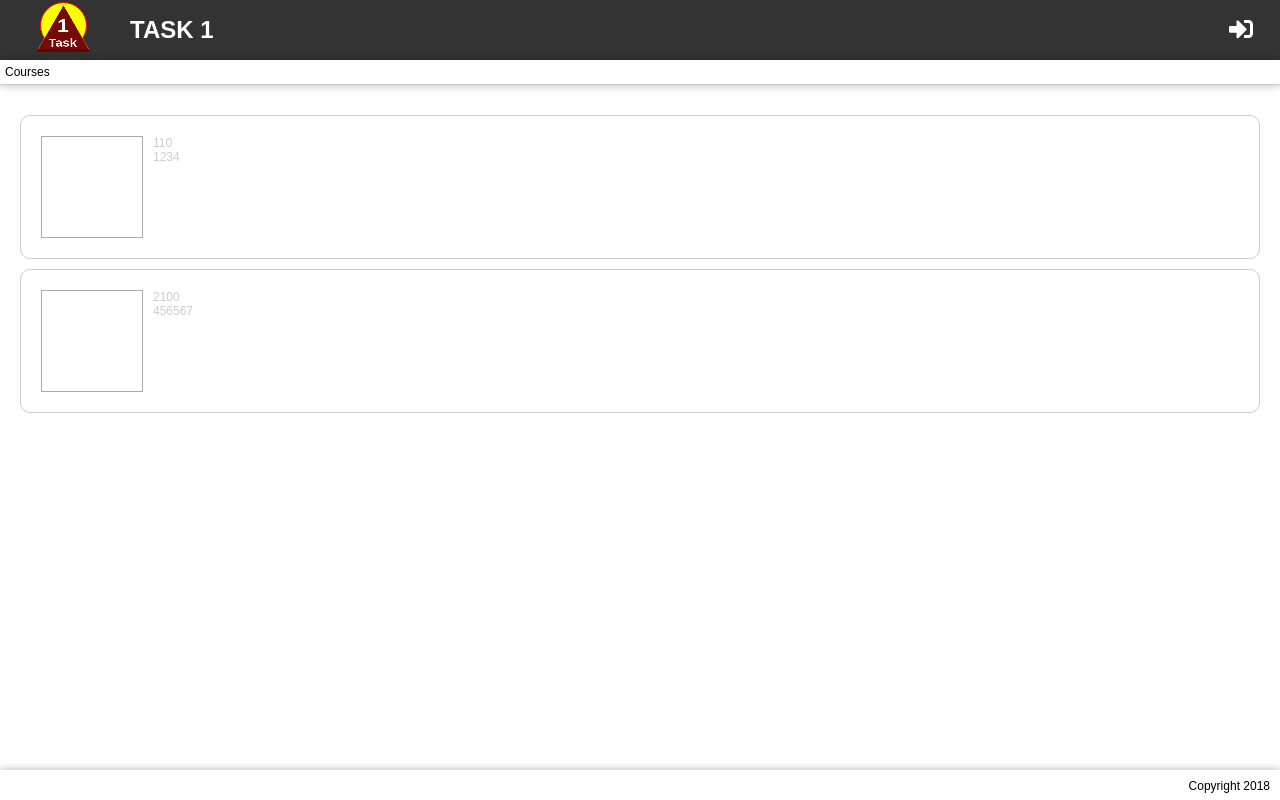
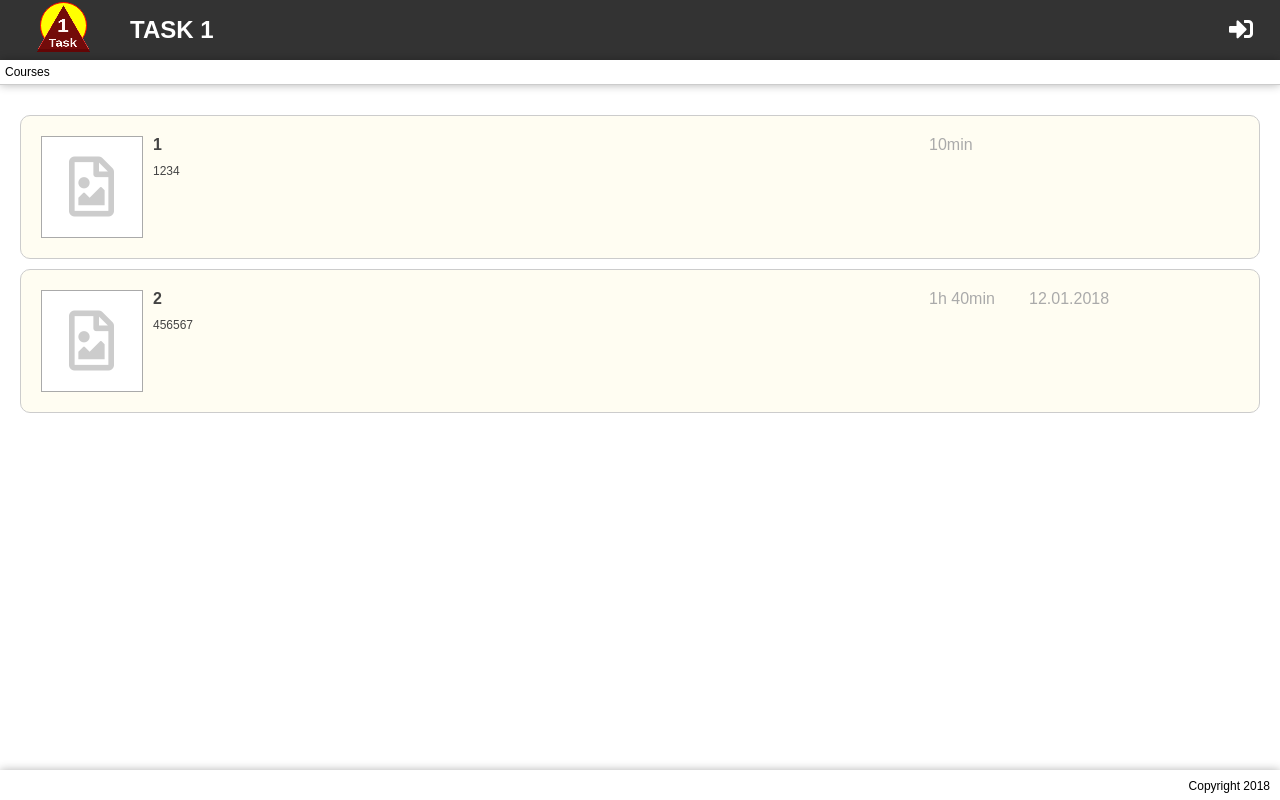
Before and after one commit to Vicktoryan/angular2, an Angular app: page /course-list in a window 1280 px wide. Built offline with nearby package versions, Linux system fonts and the light colour scheme.

Commit message:
update project

```diff
--- a/src/app/interfaces/ICourseItem.ts
+++ b/src/app/interfaces/ICourseItem.ts
@@ -4,5 +4,7 @@ export interface ICourseItem {
   description: string,
   createDate: Date,
   duration: number,
-  startDate: Date
+  startDate: Date,
+  durationHour?: string;
+  durationMinutes?: string;
 }
--- a/src/app/pages/lists/course-list/course-list.service.ts
+++ b/src/app/pages/lists/course-list/course-list.service.ts
@@ -24,7 +24,7 @@ export class CourseListService {
         description: '456567',
         createDate: new Date(),
         duration: 100,
-        startDate: null
+        startDate: new Date()
       }];
       resolve(items);
     });
--- a/src/app/pages/lists/course-list/item-course-list/item-course-list.component.html
+++ b/src/app/pages/lists/course-list/item-course-list/item-course-list.component.html
@@ -1,11 +1,19 @@
 <div class="content">
-  <div class="trumb"></div>
+  <div class="trumb">
+    <i class="far fa-file-image"></i>
+  </div>
   <div class="description">
     <div class="name">
-      <span>{{item.name}}</span>
-      <span>{{item.duration}}</span>
+      <div class="link">{{item.name}}</div>
+      <div class="time">
+        <span>{{item.durationHour}}</span>
+        <span>{{item.durationMinutes}}</span>
+      </div>
+      <div class="startDate">
+        {{item.startDate | date: 'M.dd.yyyy'}}
+      </div>
     </div>
-    <div>{{item.description}}</div>
+    <div class="text">{{item.description}}</div>
   </div>
   <div class="actions">
     <button
--- a/src/app/pages/lists/course-list/item-course-list/item-course-list.component.scss
+++ b/src/app/pages/lists/course-list/item-course-list/item-course-list.component.scss
@@ -5,6 +5,7 @@
   flex-direction: row;
   border-radius: 10px;
   margin-top: 10px;
+  background: #fff3bb30;
 }
 
 .trumb {
@@ -13,14 +14,45 @@
   min-width: 100px;
   max-width: 100px;
   border: 1px solid #aaa;
+  background: #fff;
+  i {
+    color: #ccc;
+    font-size: 60px;
+    margin: 20px 27px;
+  }
 }
 
 .description {
-  font-size: 12px;
-  color: #ccc;
+  color: #444;
   width: 100%;
   padding: 0px 10px;
+  .name {
+    display: flex;
+    flex-direction: row;
+    .link {
+      font-weight: bold;
+      width: 100%;
+    }
+    .time {
+      color: #aaa;
+      width: 100px;
+      min-width: 100px;
+      max-width: 100px;
+    }
+    .startDate {
+      color: #aaa;
+      width: 80px;
+      min-width: 80px;
+      max-width: 80px;
+    }
+  }
+  .text {
+    padding-top: 10px;
+    font-size: 12px;
+  }
 }
+
+
 
 .actions {
   width: 100px;
--- a/src/app/pages/lists/course-list/item-course-list/item-course-list.component.ts
+++ b/src/app/pages/lists/course-list/item-course-list/item-course-list.component.ts
@@ -20,6 +20,11 @@ export class ItemCourseListComponent implements OnInit {
   }
 
   ngOnInit() {
+    const duration: string[] = (this.item.duration / 60).toString().split('.');
+    this.item.durationHour = +duration[0] > 0 ? `${duration[0]}h ` : '';
+    const minutes: number = Math.round(+(`0.${duration[1]}`)* 60);
+    this.item.durationMinutes = +minutes > 0 ? `${minutes}min` : '';
+
     const userInfo: IUserInformation = CommonService.getUserInformation();
     if (userInfo.rules) {
       if (userInfo.rules.includes(UserRules.MODIFY_COURSE)) {
```
Also changed, not shown: 1 other file (tests, documents, lock files or other folders).
